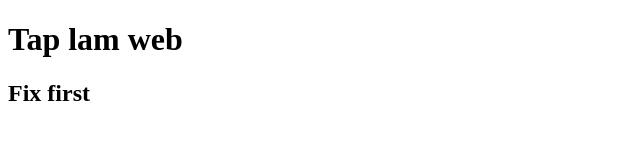
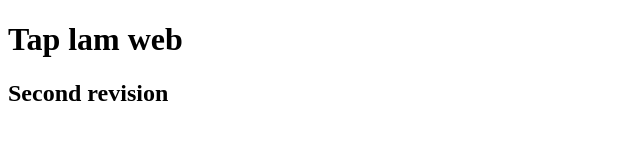
Before and after one commit to DuaHau1112/Tap-Lam-Web, a plain HTML site: page index.html in a window 1280 px wide. Shown: the whole page, without its empty margins (0-640 px from the left). Drawn offline with Linux system fonts and the light colour scheme.

Commit message:
Second revision

```diff
--- a/index.html
+++ b/index.html
@@ -7,6 +7,6 @@
   </head>
   <body>
     <h1>Tap lam web</h1>
-    <h2>Fix first</h2>
+    <h2>Second revision</h2>
   </body>
 </html>
```
